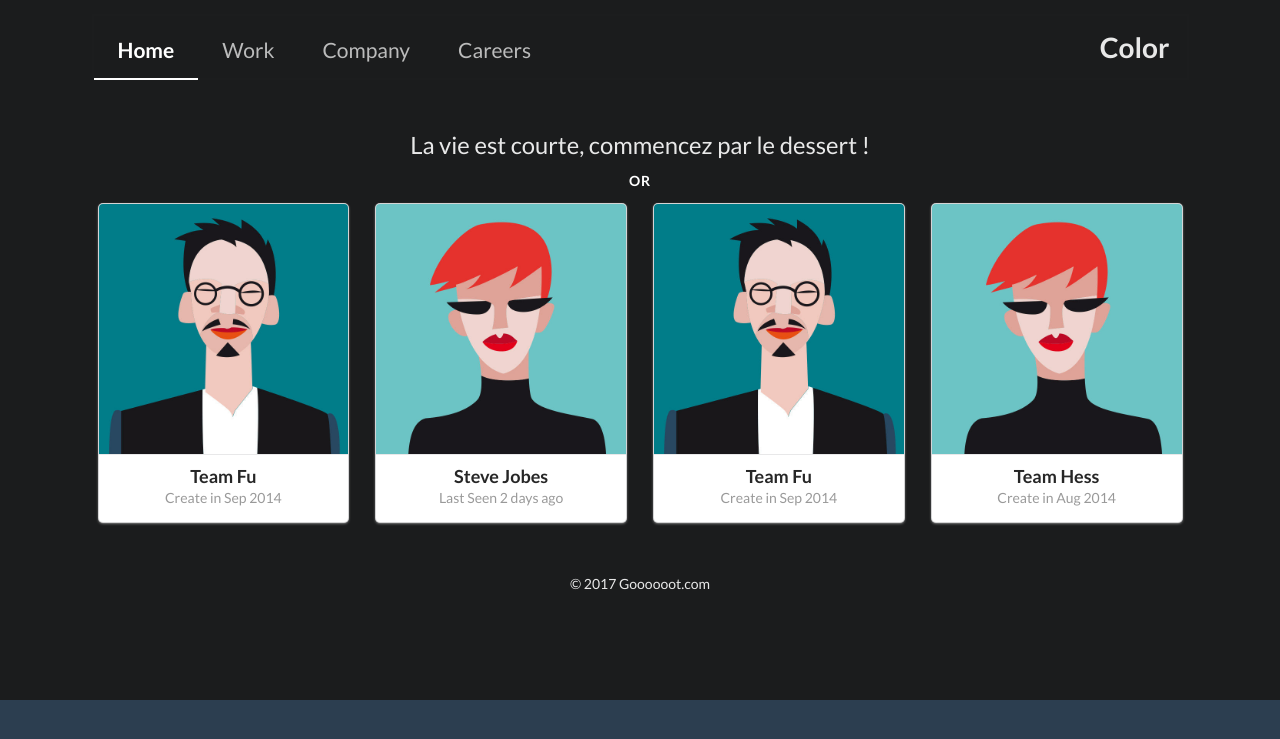
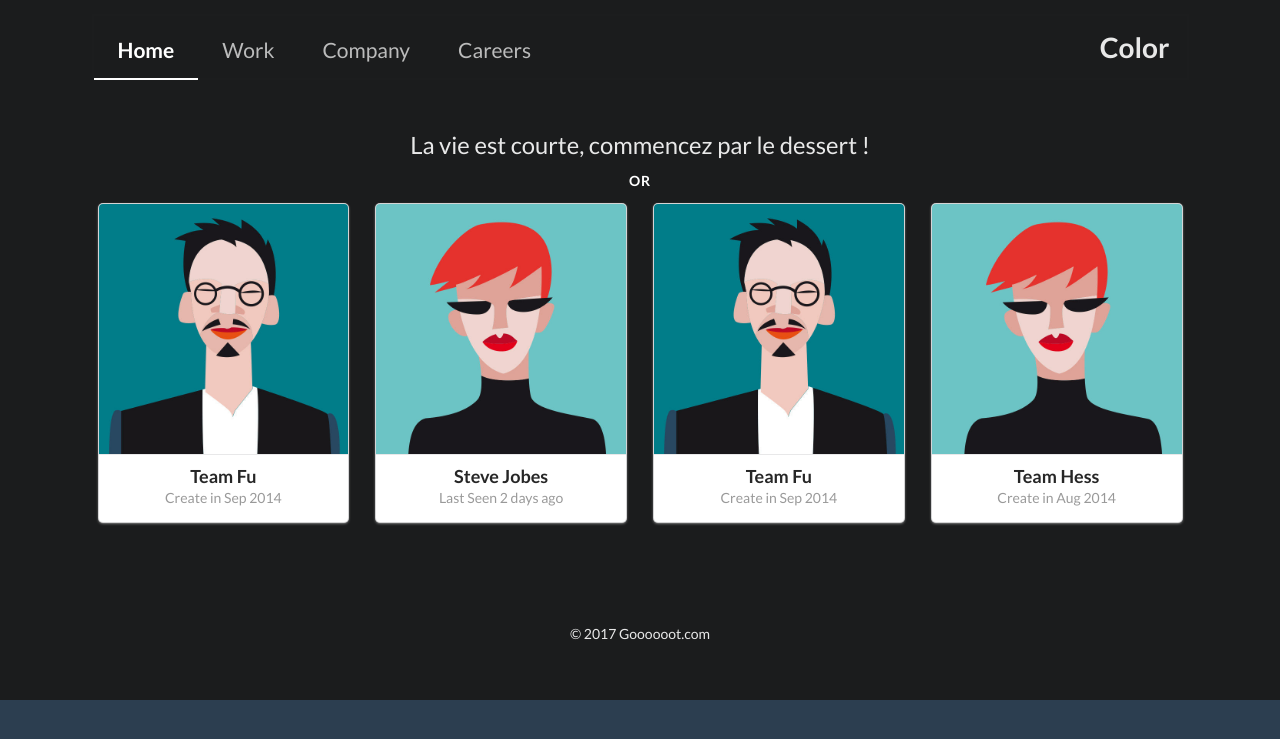
Before and after one commit to jinxmanj/goooooot, a Yii app: template views/site/index.php in a window 1280 px wide. Shown: the top 739 px of the page. Run offline with PHP 8.4 and a stand-in for Yii, Linux system fonts and the light colour scheme; the template is opened without the code that fills it, so the values that code supplies are empty; some libraries are stand-ins or nearby versions.

Commit message:
little fix

```diff
--- a/views/layouts/main.php
+++ b/views/layouts/main.php
@@ -88,7 +88,7 @@ $this->registerJs($script, View::POS_END);
             <?= $content ?>
         </div>
         <div class="ui container">
-            <p style="margin-top: 50px;position: relative">&copy;&nbsp;<?= date('Y') ?>&nbsp;Goooooot.com</p>
+            <p style="margin-top: 100px;position: relative">&copy;&nbsp;<?= date('Y') ?>&nbsp;Goooooot.com</p>
         </div>
     </div>
 </div>
```
